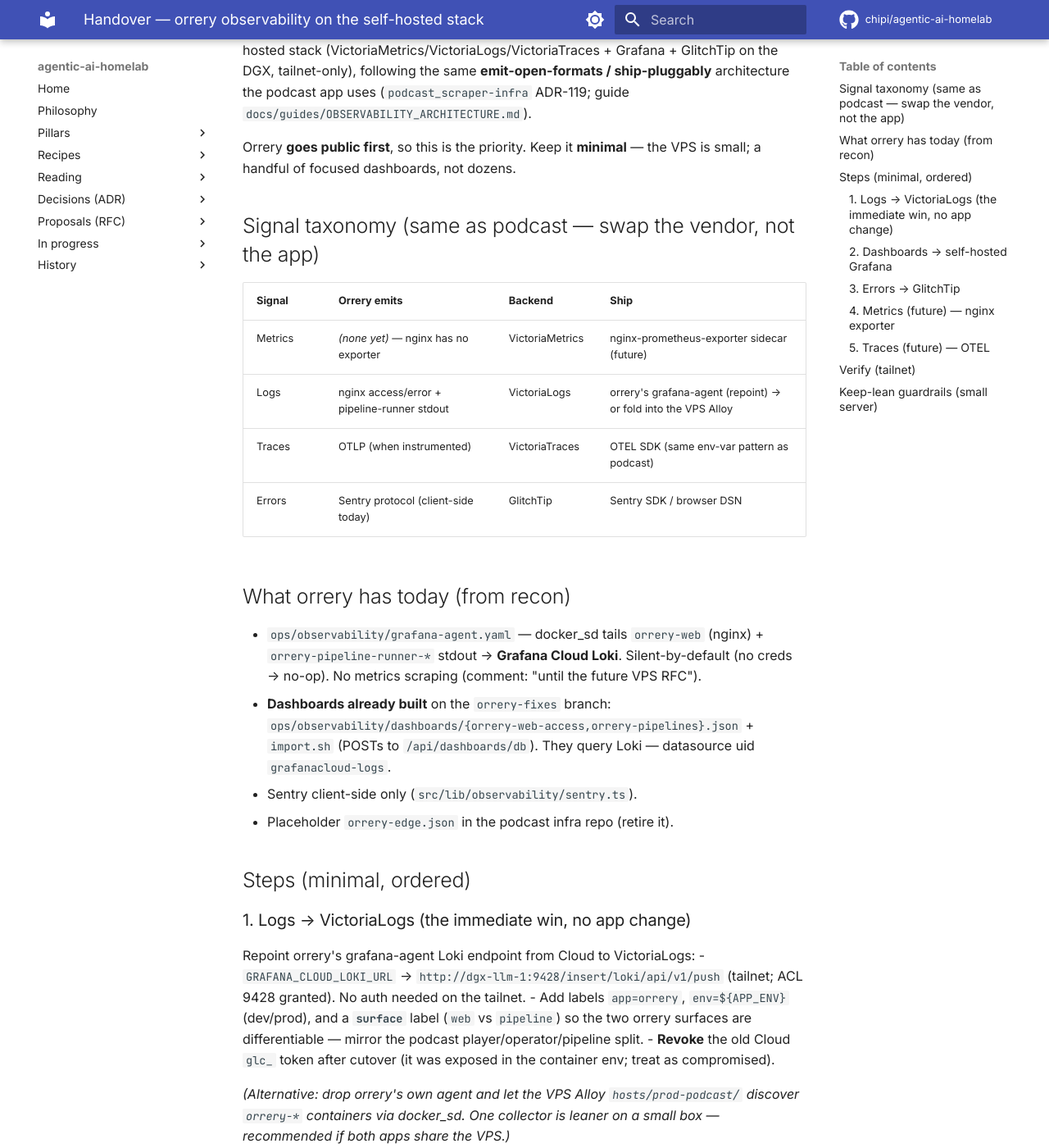
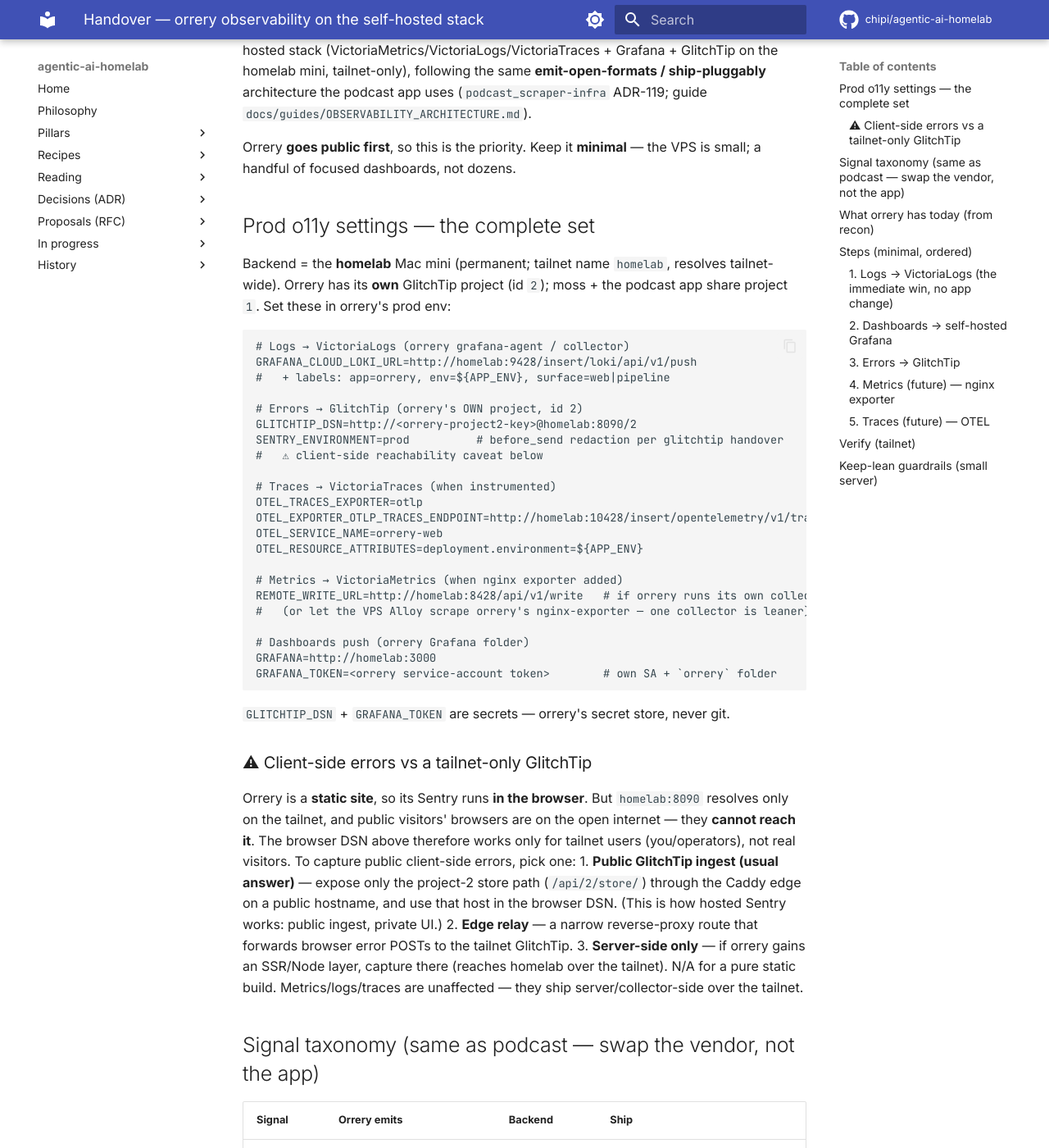
Before and after one commit to chipi/agentic-ai-homelab, an MkDocs documentation site: the page built from docs/wip/orrery-o11y-handover.md, in a window 1280 px wide and 1400 px high, scrolled down 198 px. Shown: the whole window at 82% size. Built offline with MkDocs 1.6.1 and Material for MkDocs 9.7.7, drawn with Linux system fonts in a browser that asks for light colours; comment, search, counter and statistics services are not loaded; some of the changed text lies outside the part shown.

Commit message:
docs(o11y): orrery prod o11y handover — homelab endpoints + own GlitchTip project
Backend is permanently on homelab now (not the DGX stopgap) — repoint all orrery
endpoints. Add a complete "prod o11y settings" block (logs/errors/traces/metrics/
dashboards, all homelab). Orrery gets its OWN GlitchTip project (id 2; podcast +
moss share id 1) — DSN key kept as a placeholder (secret, not committed).

Flag the real wrinkle: orrery is a static site → client-side (browser) Sentry, but
homelab:8090 is tailnet-only, so public visitors' browsers can't reach it. Options:
public GlitchTip ingest via the edge (usual), an edge relay, or server-side capture.
Metrics/logs/traces are unaffected (collector/server-side over the tailnet).

Co-Authored-By: Claude Opus 4.8 <noreply@anthropic.com>
Claude-Session: https://claude.ai/code/session_01D7DyHpj7PKacWSPXhXpRs2

````diff
--- a/docs/wip/orrery-o11y-handover.md
+++ b/docs/wip/orrery-o11y-handover.md
@@ -2,12 +2,62 @@
 
 **For:** the orrery agent. **Goal:** move orrery's observability off Grafana Cloud
 onto the self-hosted stack (VictoriaMetrics/VictoriaLogs/VictoriaTraces + Grafana
-+ GlitchTip on the DGX, tailnet-only), following the same **emit-open-formats /
++ GlitchTip on the homelab mini, tailnet-only), following the same **emit-open-formats /
 ship-pluggably** architecture the podcast app uses
 (`podcast_scraper-infra` ADR-119; guide `docs/guides/OBSERVABILITY_ARCHITECTURE.md`).
 
 Orrery **goes public first**, so this is the priority. Keep it **minimal** — the
 VPS is small; a handful of focused dashboards, not dozens.
+
+## Prod o11y settings — the complete set
+
+Backend = the **homelab** Mac mini (permanent; tailnet name `homelab`, resolves
+tailnet-wide). Orrery has its **own** GlitchTip project (id `2`); moss + the podcast
+app share project `1`. Set these in orrery's prod env:
+
+```env
+# Logs → VictoriaLogs (orrery grafana-agent / collector)
+GRAFANA_CLOUD_LOKI_URL=http://homelab:9428/insert/loki/api/v1/push
+#   + labels: app=orrery, env=${APP_ENV}, surface=web|pipeline
+
+# Errors → GlitchTip (orrery's OWN project, id 2)
+GLITCHTIP_DSN=http://<orrery-project2-key>@homelab:8090/2
+SENTRY_ENVIRONMENT=prod          # before_send redaction per glitchtip handover
+#   ⚠ client-side reachability caveat below
+
+# Traces → VictoriaTraces (when instrumented)
+OTEL_TRACES_EXPORTER=otlp
+OTEL_EXPORTER_OTLP_TRACES_ENDPOINT=http://homelab:10428/insert/opentelemetry/v1/traces
+OTEL_SERVICE_NAME=orrery-web
+OTEL_RESOURCE_ATTRIBUTES=deployment.environment=${APP_ENV}
+
+# Metrics → VictoriaMetrics (when nginx exporter added)
+REMOTE_WRITE_URL=http://homelab:8428/api/v1/write   # if orrery runs its own collector
+#   (or let the VPS Alloy scrape orrery's nginx-exporter — one collector is leaner)
+
+# Dashboards push (orrery Grafana folder)
+GRAFANA=http://homelab:3000
+GRAFANA_TOKEN=<orrery service-account token>        # own SA + `orrery` folder
+```
+
+`GLITCHTIP_DSN` + `GRAFANA_TOKEN` are secrets — orrery's secret store, never git.
+
+### ⚠ Client-side errors vs a tailnet-only GlitchTip
+Orrery is a **static site**, so its Sentry runs **in the browser**. But
+`homelab:8090` resolves only on the tailnet, and public visitors' browsers are on
+the open internet — they **cannot reach it**. The browser DSN above therefore
+works only for tailnet users (you/operators), not real visitors. To capture public
+client-side errors, pick one:
+1. **Public GlitchTip ingest (usual answer)** — expose only the project-2 store
+   path (`/api/2/store/`) through the Caddy edge on a public hostname, and use that
+   host in the browser DSN. (This is how hosted Sentry works: public ingest,
+   private UI.)
+2. **Edge relay** — a narrow reverse-proxy route that forwards browser error POSTs
+   to the tailnet GlitchTip.
+3. **Server-side only** — if orrery gains an SSR/Node layer, capture there (reaches
+   homelab over the tailnet). N/A for a pure static build.
+Metrics/logs/traces are unaffected — they ship server/collector-side over the
+tailnet.
 
 ## Signal taxonomy (same as podcast — swap the vendor, not the app)
 
@@ -34,7 +84,7 @@ VPS is small; a handful of focused dashboards, not dozens.
 
 ### 1. Logs → VictoriaLogs (the immediate win, no app change)
 Repoint orrery's grafana-agent Loki endpoint from Cloud to VictoriaLogs:
-- `GRAFANA_CLOUD_LOKI_URL` → `http://dgx-llm-1:9428/insert/loki/api/v1/push`
+- `GRAFANA_CLOUD_LOKI_URL` → `http://homelab:9428/insert/loki/api/v1/push`
   (tailnet; ACL 9428 granted). No auth needed on the tailnet.
 - Add labels `app=orrery`, `env=${APP_ENV}` (dev/prod), and a **`surface`** label
   (`web` vs `pipeline`) so the two orrery surfaces are differentiable — mirror the
@@ -55,10 +105,12 @@ Minimal set: **Orrery Web** (access/RED from nginx logs) + **Orrery Pipelines**
 (runs/errors). Retire the placeholder `orrery-edge.json`.
 
 ### 3. Errors → GlitchTip
-Point orrery's Sentry DSN at the GlitchTip project (create an `orrery` project
-server-side; the podcast one is `podcast`). `environment=${APP_ENV}`. See
-`glitchtip-vps-error-tracking-handover.md` for the `before_send` redaction pattern
-(GlitchTip stores what you send — scrub secrets/PII).
+Orrery's project **already exists (id 2)** — use its DSN
+`http://<orrery-project2-key>@homelab:8090/2` (podcast + moss share
+id 1). `environment=${APP_ENV}`; `before_send` redaction per
+`glitchtip-vps-error-tracking-handover.md` (GlitchTip stores what you send — scrub
+secrets/PII). **Mind the client-side reachability caveat** (§Prod o11y settings):
+a public visitor's browser can't reach tailnet-only `homelab:8090`.
 
 ### 4. Metrics (future) — nginx exporter
 Add an `nginx-prometheus-exporter` sidecar to `orrery-web` (scrapes nginx
@@ -68,15 +120,15 @@ Add an `nginx-prometheus-exporter` sidecar to `orrery-web` (scrapes nginx
 
 ### 5. Traces (future) — OTEL
 Same env-var pattern as podcast: `opentelemetry-instrument` (or the Node OTEL SDK)
-→ `OTEL_EXPORTER_OTLP_TRACES_ENDPOINT=http://dgx-llm-1:10428/insert/opentelemetry/v1/traces`,
+→ `OTEL_EXPORTER_OTLP_TRACES_ENDPOINT=http://homelab:10428/insert/opentelemetry/v1/traces`,
 `OTEL_SERVICE_NAME=orrery-web`, `deployment.environment=${APP_ENV}`. See
 `podcast-otel-traces-handover.md`.
 
 ## Verify (tailnet)
 
 ```sh
-curl -m5 -o /dev/null -w "%{http_code}\n" http://dgx-llm-1:9428/health   # VL
-curl -sG "http://dgx-llm-1:9428/select/logsql/query" \
+curl -m5 -o /dev/null -w "%{http_code}\n" http://homelab:9428/health   # VL
+curl -sG "http://homelab:9428/select/logsql/query" \
   --data-urlencode "query=app:orrery AND _time:15m | stats by (surface) count()"
 ```
 Then Grafana → the `orrery` folder → the two dashboards populate; filter by `env`.
````
